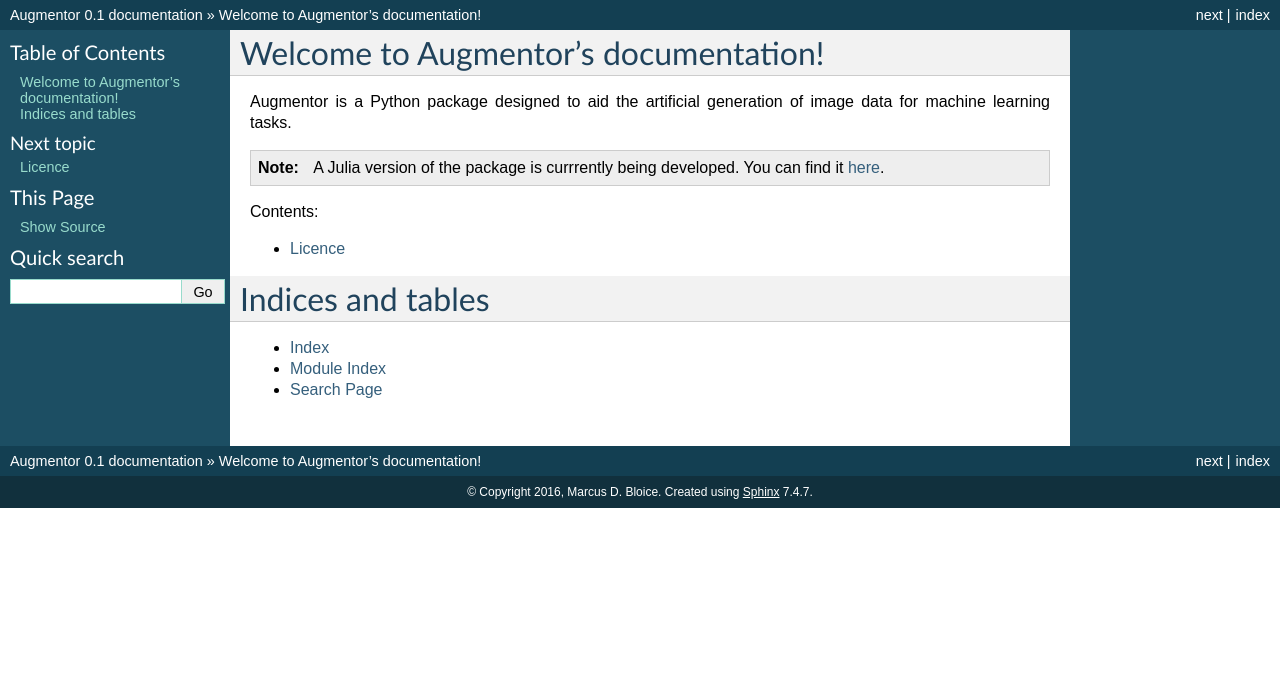
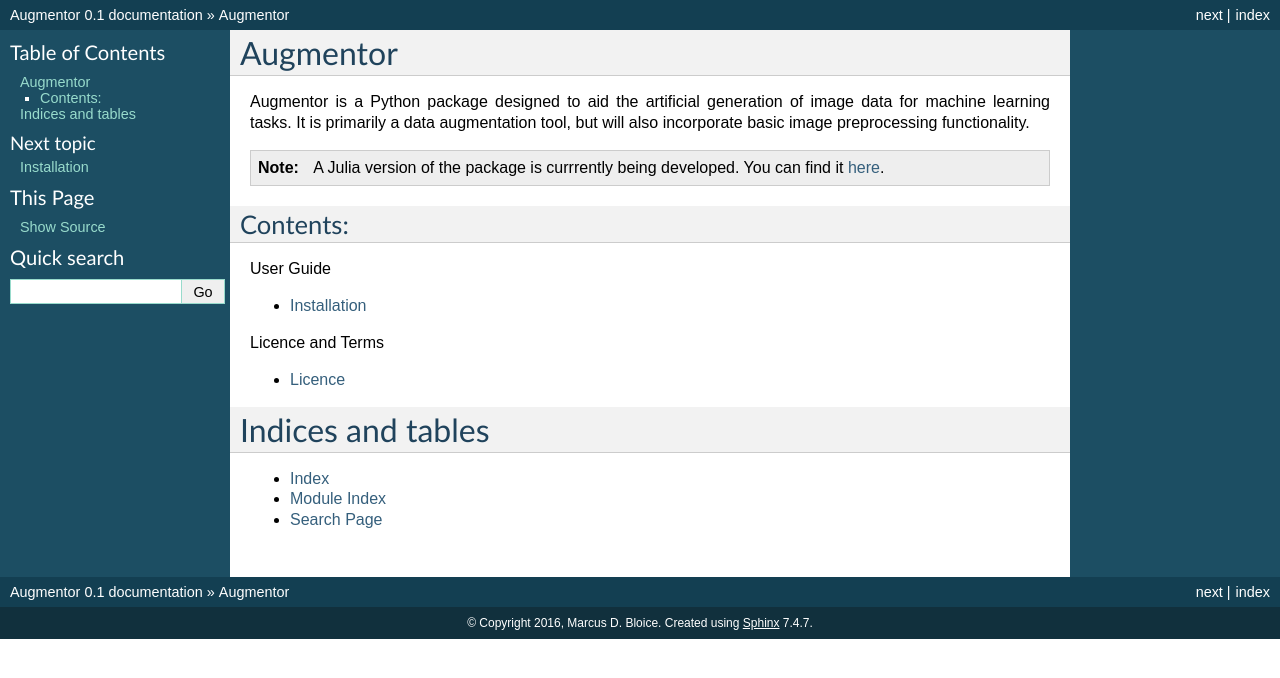
Before and after one commit to ChenXiao61/Img_augmentor, a Sphinx documentation site: the page built from docs/index.rst, in a window 1280 px wide. Shown: the top 678 px of the page. Built offline with Sphinx 7.4.7, drawn with Linux system fonts in a browser that asks for light colours.

Commit message:
Read the Docs changes

```diff
--- a/docs/index.rst
+++ b/docs/index.rst
@@ -3,21 +3,29 @@
    You can adapt this file completely to your liking, but it should at least
    contain the root `toctree` directive.
 
-Welcome to Augmentor's documentation!
-=====================================
+Augmentor
+=========
 
-Augmentor is a Python package designed to aid the artificial generation of image data for machine learning tasks.
+Augmentor is a Python package designed to aid the artificial generation of image data for machine learning tasks. It is primarily a data augmentation tool, but will also incorporate basic image preprocessing functionality.
 
 .. note::
 
     A Julia version of the package is currrently being developed. You can find it `here <https://github.com/Evizero/Augmentor.jl>`_.
 
 Contents:
+---------
 
 .. toctree::
-   :maxdepth: 2
+    :maxdepth: 2
+    :caption: User Guide
 
-   licence
+    userguide/install
+
+.. toctree::
+    :maxdepth: 2
+    :caption: Licence and Terms
+
+    licence
 
 Indices and tables
 ==================
```
Also changed, not shown: docs/userguide/install.rst (added, +16 -0 lines).
